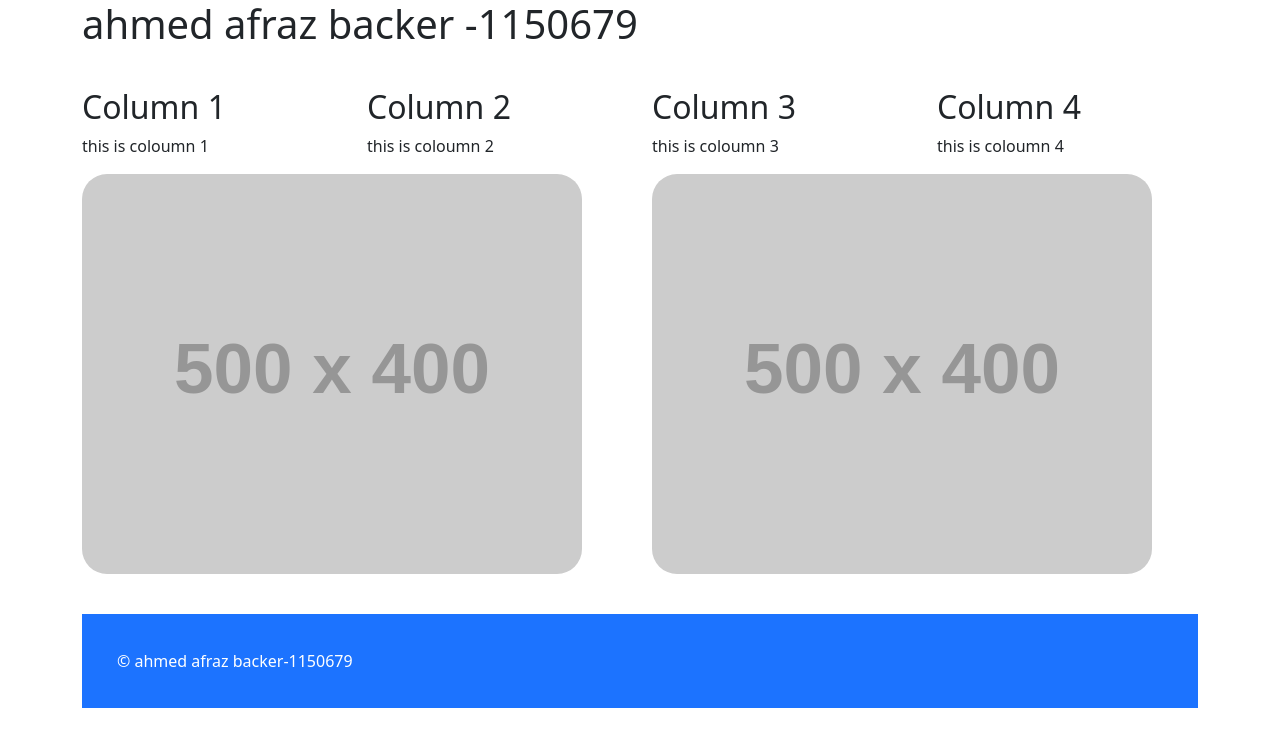
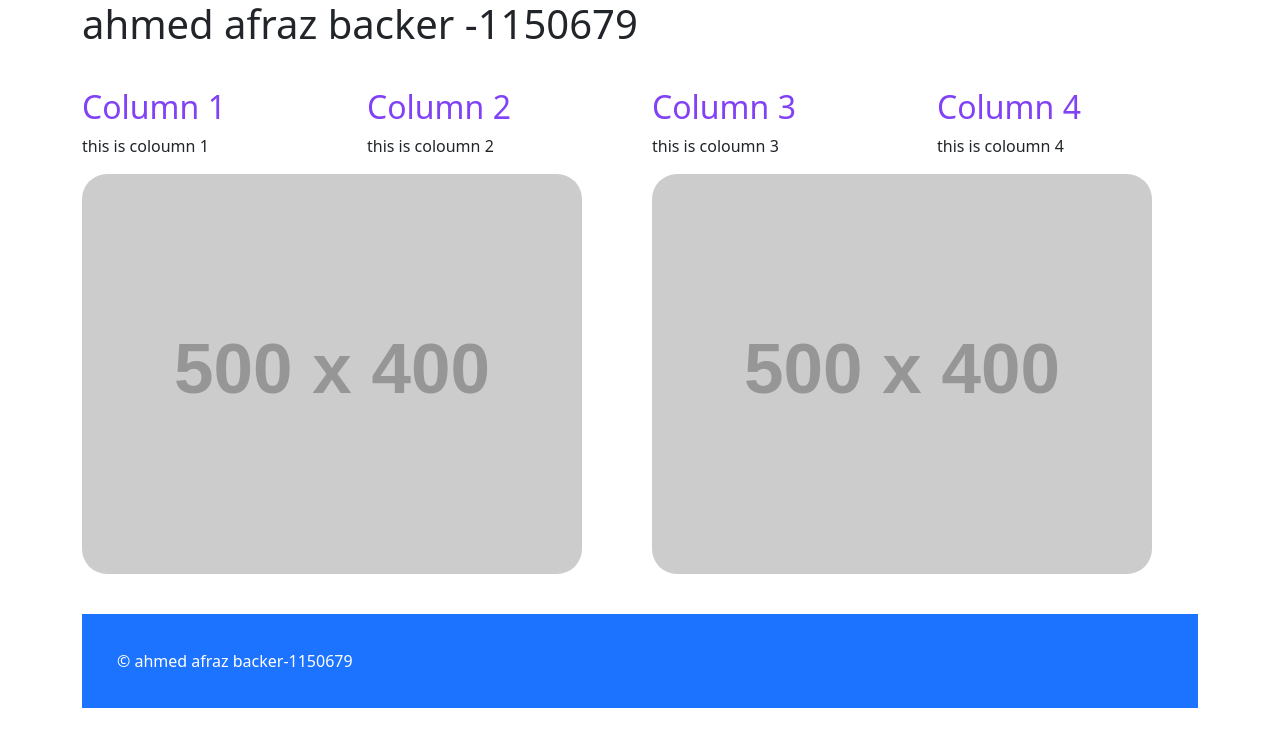
Before and after one commit to ahmedafraz007/comp-6062-lab-assessment-1, a plain HTML site: page index.html in a window 1280 px wide. Drawn offline with nearby package versions, Linux system fonts and the light colour scheme; placeholder pictures from the web are drawn by us.

Commit message:
Update styles.css

```diff
--- a/styles.css
+++ b/styles.css
@@ -4,7 +4,7 @@
     margin-top :40px;
     margin-bottom :40px;
 }
-headingSecondary
+.headingSecondary
 {
     color:#8142f5;
 
```
